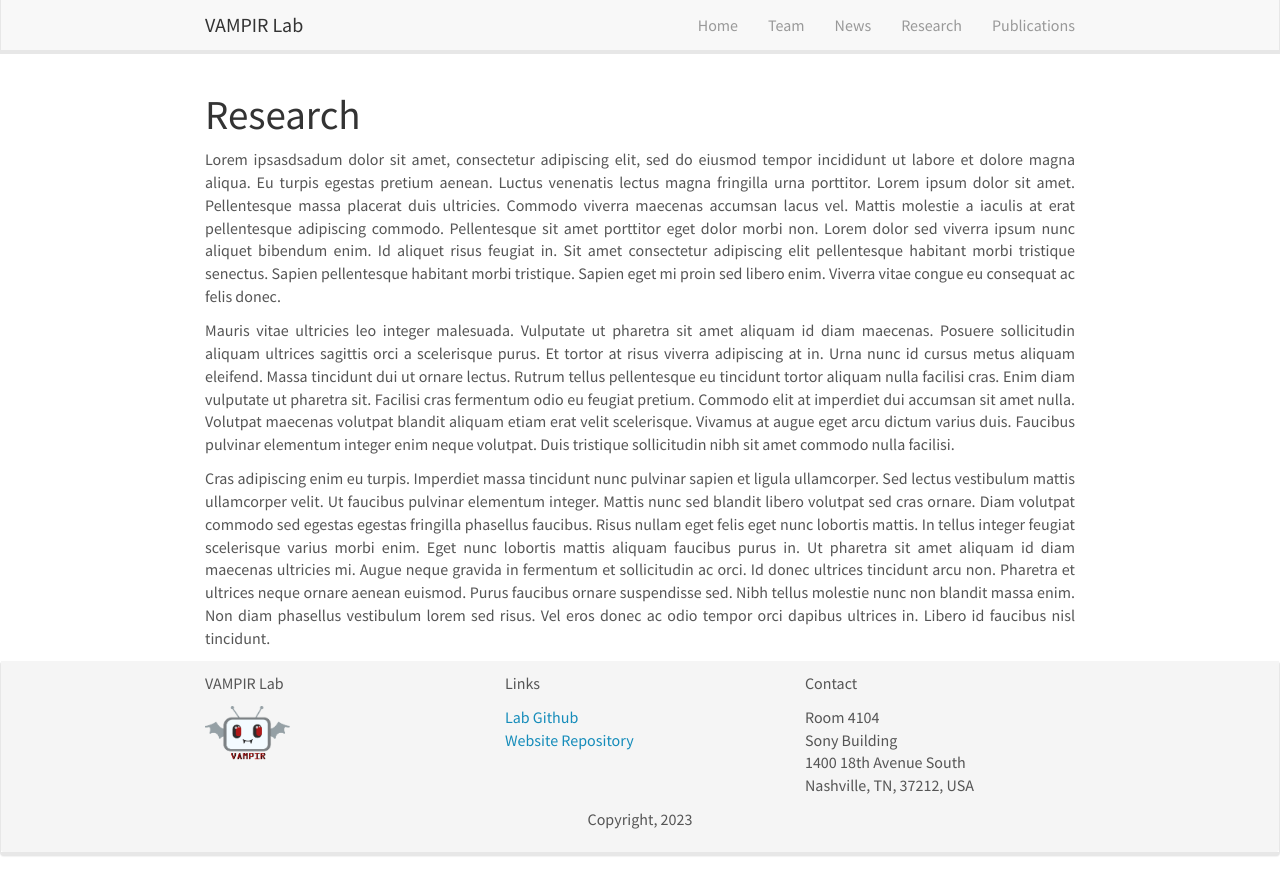
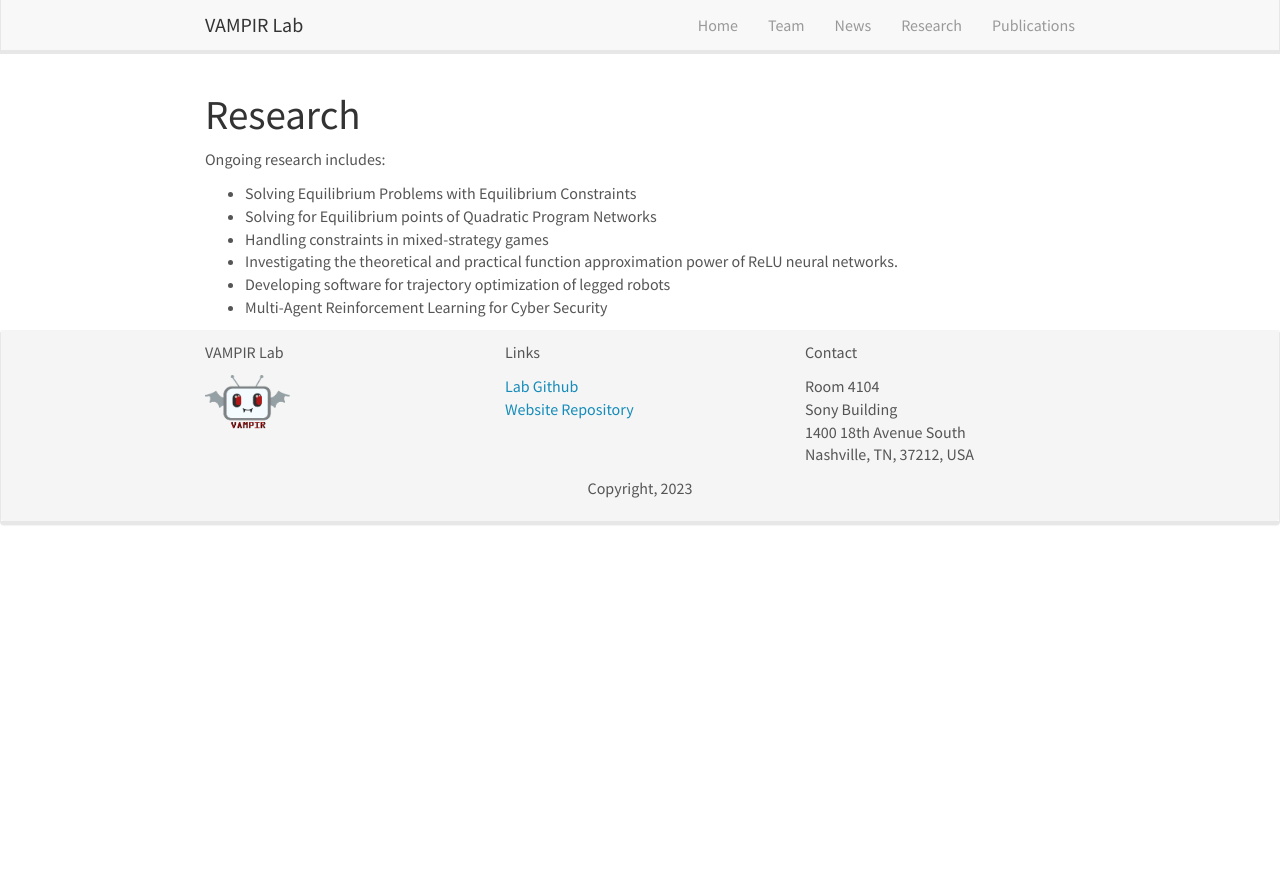
Before and after one commit to VAMPIR-Lab/vampir-lab.github.io, a Jekyll site: the page built from _pages/research.md, in a window 1280 px wide. Shown: the top 895 px of the page. Built offline with Jekyll 4.4.1, drawn with Linux system fonts in a browser that asks for light colours; nearby versions of some CDN libraries.

Commit message:
Update research.md

```diff
--- a/_pages/research.md
+++ b/_pages/research.md
@@ -1,15 +1,17 @@
 ---
 title: "Research"
 layout: default
-excerpt: "RT2 Lab -- Research"
+excerpt: "VAMPIR Lab -- Research"
 sitemap: false
 permalink: /research/
 ---
 
 # Research
 
-Lorem ipsasdsadum dolor sit amet, consectetur adipiscing elit, sed do eiusmod tempor incididunt ut labore et dolore magna aliqua. Eu turpis egestas pretium aenean. Luctus venenatis lectus magna fringilla urna porttitor. Lorem ipsum dolor sit amet. Pellentesque massa placerat duis ultricies. Commodo viverra maecenas accumsan lacus vel. Mattis molestie a iaculis at erat pellentesque adipiscing commodo. Pellentesque sit amet porttitor eget dolor morbi non. Lorem dolor sed viverra ipsum nunc aliquet bibendum enim. Id aliquet risus feugiat in. Sit amet consectetur adipiscing elit pellentesque habitant morbi tristique senectus. Sapien pellentesque habitant morbi tristique. Sapien eget mi proin sed libero enim. Viverra vitae congue eu consequat ac felis donec.
-
-Mauris vitae ultricies leo integer malesuada. Vulputate ut pharetra sit amet aliquam id diam maecenas. Posuere sollicitudin aliquam ultrices sagittis orci a scelerisque purus. Et tortor at risus viverra adipiscing at in. Urna nunc id cursus metus aliquam eleifend. Massa tincidunt dui ut ornare lectus. Rutrum tellus pellentesque eu tincidunt tortor aliquam nulla facilisi cras. Enim diam vulputate ut pharetra sit. Facilisi cras fermentum odio eu feugiat pretium. Commodo elit at imperdiet dui accumsan sit amet nulla. Volutpat maecenas volutpat blandit aliquam etiam erat velit scelerisque. Vivamus at augue eget arcu dictum varius duis. Faucibus pulvinar elementum integer enim neque volutpat. Duis tristique sollicitudin nibh sit amet commodo nulla facilisi.
-
-Cras adipiscing enim eu turpis. Imperdiet massa tincidunt nunc pulvinar sapien et ligula ullamcorper. Sed lectus vestibulum mattis ullamcorper velit. Ut faucibus pulvinar elementum integer. Mattis nunc sed blandit libero volutpat sed cras ornare. Diam volutpat commodo sed egestas egestas fringilla phasellus faucibus. Risus nullam eget felis eget nunc lobortis mattis. In tellus integer feugiat scelerisque varius morbi enim. Eget nunc lobortis mattis aliquam faucibus purus in. Ut pharetra sit amet aliquam id diam maecenas ultricies mi. Augue neque gravida in fermentum et sollicitudin ac orci. Id donec ultrices tincidunt arcu non. Pharetra et ultrices neque ornare aenean euismod. Purus faucibus ornare suspendisse sed. Nibh tellus molestie nunc non blandit massa enim. Non diam phasellus vestibulum lorem sed risus. Vel eros donec ac odio tempor orci dapibus ultrices in. Libero id faucibus nisl tincidunt.
+Ongoing research includes:
+- Solving Equilibrium Problems with Equilibrium Constraints
+- Solving for Equilibrium points of Quadratic Program Networks
+- Handling constraints in mixed-strategy games
+- Investigating the theoretical and practical function approximation power of ReLU neural networks.
+- Developing software for trajectory optimization of legged robots
+- Multi-Agent Reinforcement Learning for Cyber Security
```
